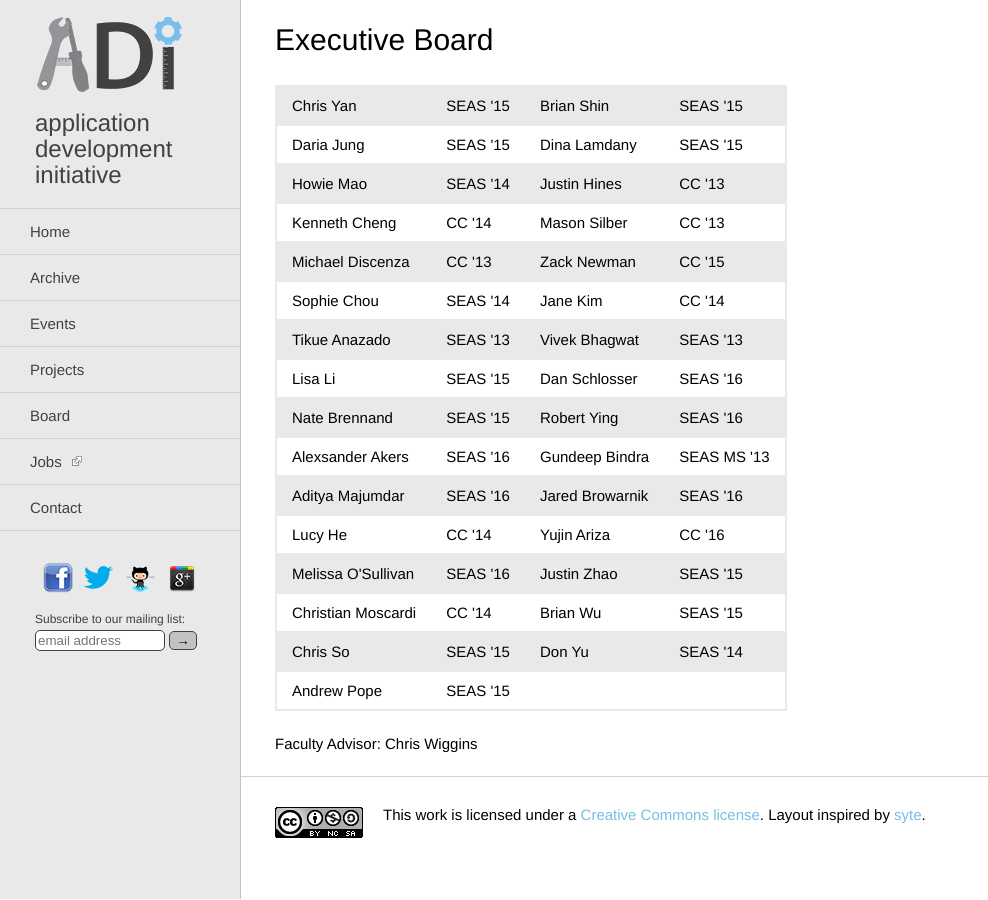
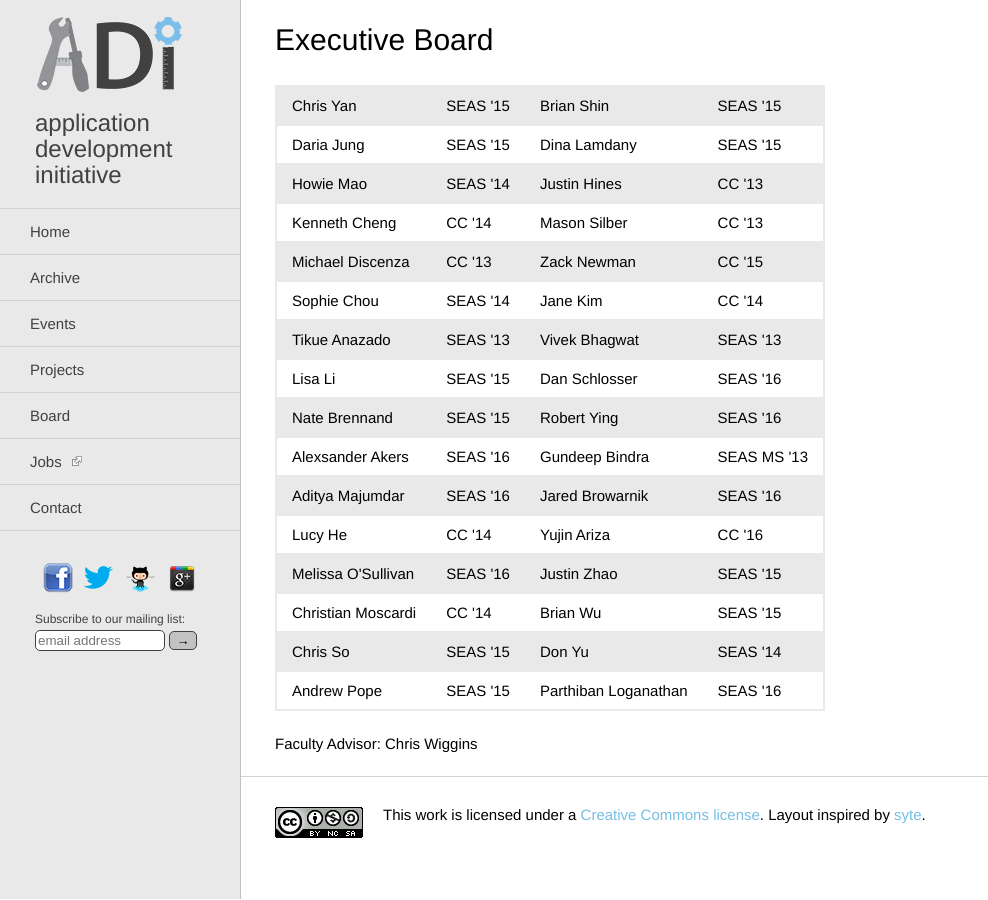
Before and after one commit to adicu/adicu.github.com-dep, a Jekyll site: the page built from board.html, in a window 1280 px wide. Shown: the whole page, without its empty margins (0-988 px from the left). Built offline with Jekyll 4.4.1, drawn with Linux system fonts in a browser that asks for light colours.

Commit message:
Add Parthi to committee

```diff
--- a/board.html
+++ b/board.html
@@ -98,8 +98,8 @@ layout: default
   <tr class="even">
     <td>Andrew Pope</td>
     <td>SEAS '15</td>
-    <td></td>
-    <td></td>
+    <td>Parthiban Loganathan</td>
+    <td>SEAS '16</td>
   </tr>
 </table>
 
```
